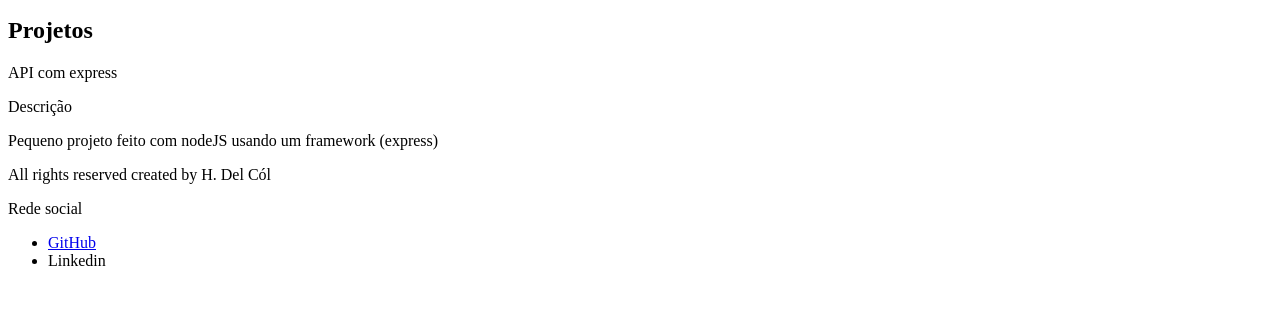
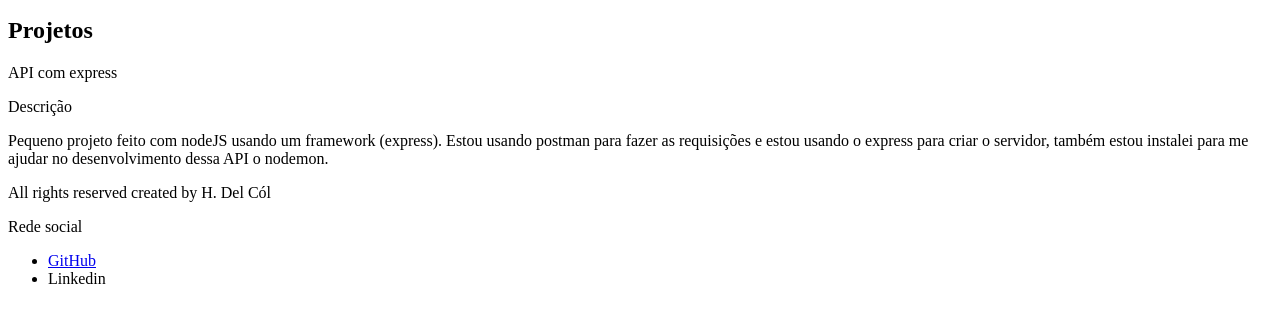
Before and after one commit to Col-13/delcorp, a website: page index.html in a window 1280 px wide. Shown: the part 119-442 px from the top of the page. Drawn offline with Linux system fonts and the light colour scheme.

Commit message:
primeira parte do projeto API com express finalizado

```diff
--- a/index.html
+++ b/index.html
@@ -20,7 +20,7 @@
             <h2>Projetos</h2>
             <p>API com express</p>
             <p>Descrição</p>
-            <p>Pequeno projeto feito com nodeJS usando um framework (express)</p>
+            <p>Pequeno projeto feito com nodeJS usando um framework (express). Estou usando postman para fazer as requisições e estou usando o express para criar o servidor, também estou instalei para me ajudar no desenvolvimento dessa API o nodemon.</p>
         </section>
     </main>
     <footer class="footer-main">
--- a/package.json
+++ b/package.json
@@ -10,7 +10,9 @@
   "author": "Col-13",
   "license": "ISC",
   "dependencies": {
-    "express": "4.16.2",
+    "express": "4.16.2"
+  },
+  "devDependencies": {
     "nodemon": "^3.1.7"
   }
 }
```
Also changed, not shown: 1 other file.
